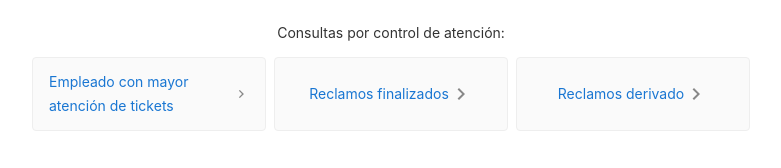
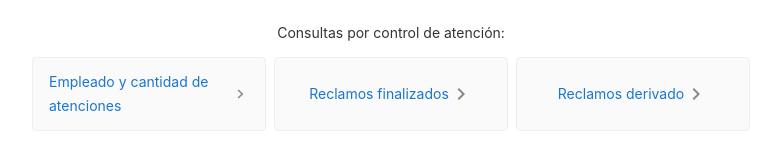
Before and after one commit to JuliSdru/TP-BD-MongoFront, an Angular app: page / in a window 1280 px wide. Shown: the part 445-613 px from the top of the page, without its empty margins (249-1030 px from the left). Built offline with nearby package versions, Linux system fonts and the light colour scheme.

Commit message:
consultas

```diff
--- a/src/app/app.component.html
+++ b/src/app/app.component.html
@@ -341,7 +341,7 @@
   <p>Consultas por control de atención:</p>
   <div class="card-container">
     <a class="card" rel="noopener" href="#" (click)="getAtencionEmpleado()">
-      <span>Empleado con mayor atención de tickets</span>
+      <span>Empleado y cantidad de atenciones</span>
       <svg class="material-icons" xmlns="http://www.w3.org/2000/svg" width="24" height="24" viewBox="0 0 24 24">
         <path d="M10 6L8.59 7.41 13.17 12l-4.58 4.59L10 18l6-6z" />
       </svg>
```
